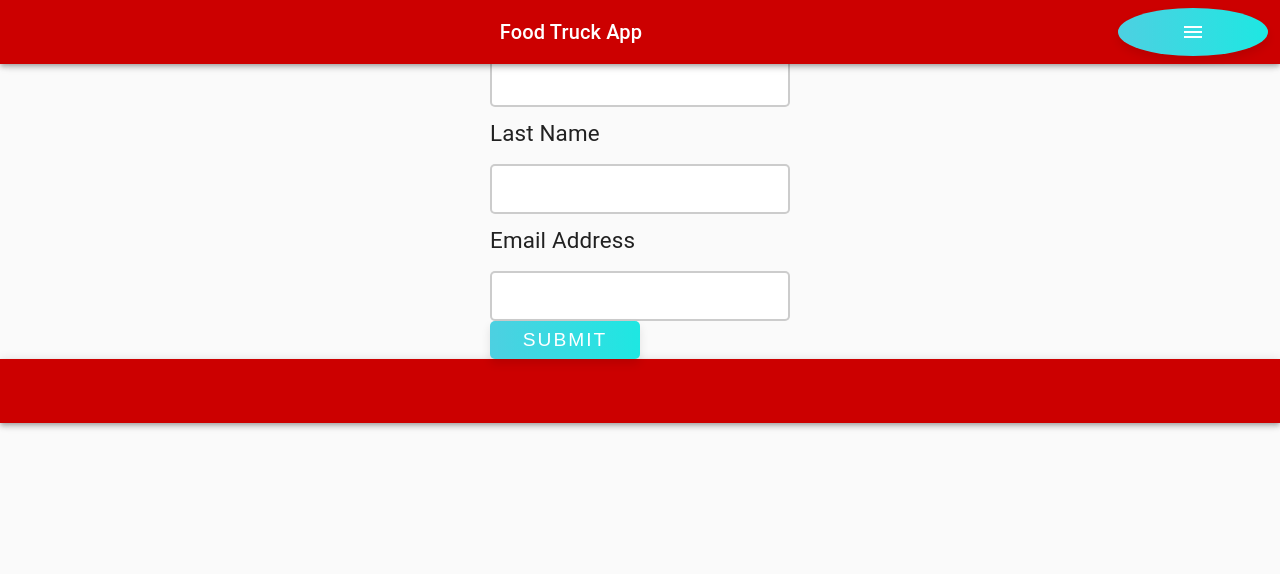
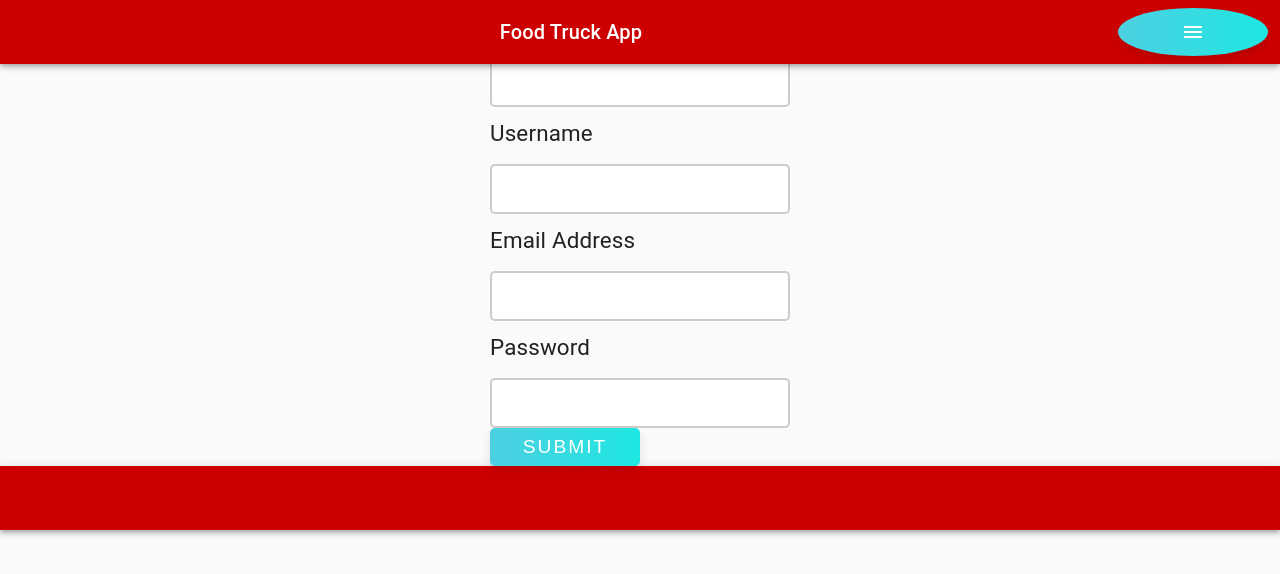
Before and after one commit to Build-Week-Foodtruck-Trackr-2-8-20/FrontEnd, a React (Create React App) app in the folder foodtruck/: page /registration in a window 1280 px wide. Shown: the top 574 px of the page. Built offline with nearby package versions, Linux system fonts and the light colour scheme.

Commit message:
Added password entry to the form.

```diff
--- a/foodtruck/src/components/Registration.js
+++ b/foodtruck/src/components/Registration.js
@@ -38,6 +38,12 @@ const validate = values => {
     errors.email = 'Invalid email address';
   }
 
+  if (!values.password) {
+    errors.password = 'Required';
+  } else if (values.password.length > 20) {
+    errors.password = 'Must be 20 characters or less';
+  }
+
   return errors;
 };
 
@@ -54,6 +60,7 @@ function Registration() {
         firstName: '',
         userName: '',
         email: '',
+        password: ''
       },
       validate,
       onSubmit: values => {
@@ -84,7 +91,7 @@ function Registration() {
        {formik.touched.firstName && formik.errors.firstName ? (
          <div>{formik.errors.firstName}</div>
        ) : null}
-       <label htmlFor="userNameInput">Last Name</label>
+       <label htmlFor="userNameInput">Username</label>
        <input
          id="userNameInput"
          name="userName"
@@ -108,6 +115,18 @@ function Registration() {
        {formik.touched.email && formik.errors.email ? (
          <div>{formik.errors.email}</div>
        ) : null}
+      <label htmlFor="passwordInput">Password</label>
+       <input
+         id="passwordInput"
+         name="password"
+         type="password"
+         onChange={formik.handleChange}
+         onBlur={formik.handleBlur}
+         value={formik.values.password}
+       />
+       {formik.touched.password && formik.errors.password ? (
+         <div>{formik.errors.password}</div>
+       ) : null}
        <button type="submit">Submit</button>
      </form>
     </Container>
```
